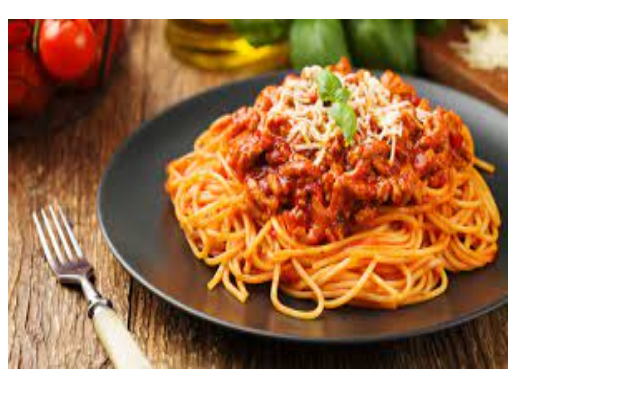
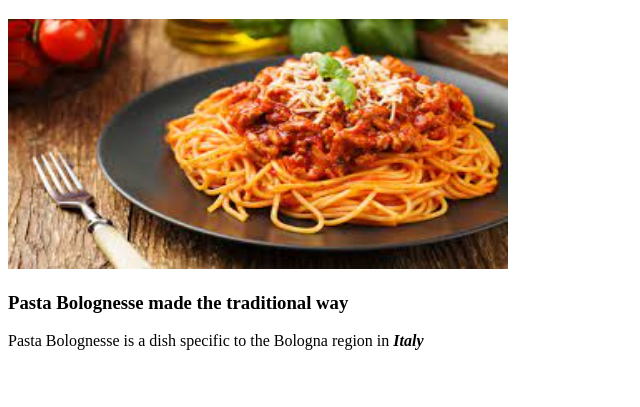
Before and after one commit to picuscalin/odinn-recipes, a plain HTML site: page recipes/bolognese.html in a window 1280 px wide. Shown: the part 61-468 px from the top of the page, without its empty margins (0-640 px from the left). Drawn offline with Linux system fonts and the light colour scheme.

Commit message:
added a description heading and talked about the dish a bit

```diff
--- a/recipes/bolognese.html
+++ b/recipes/bolognese.html
@@ -7,6 +7,8 @@
 </head>
 <body>
     <h1>Pasta Bolognesse</h1>
-    <img src="../images/pasta.jpeg" alt="Bolognese pic" width="500px" height="350px">
+    <img src="../images/pasta.jpeg" alt="Bolognese pic" width="500px" height="250px">
+    <h3>Pasta Bolognesse made the traditional way</h3>
+    <p>Pasta Bolognesse is a dish specific to the Bologna region in <strong><em>Italy</em></strong> </p>
 </body>
 </html>
```
